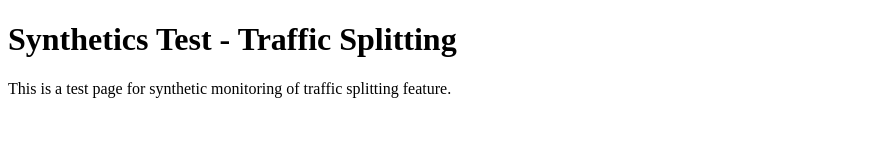
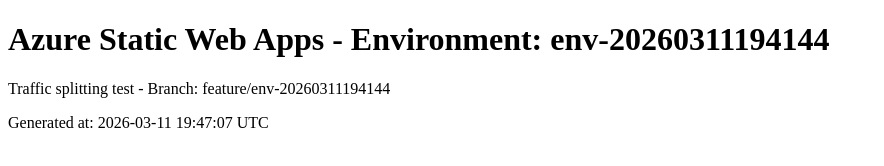
Before and after one commit to skylathadani-ms/synthetics-swa-traffic-20260311194144, a plain HTML site: page index.html in a window 1280 px wide. Shown: the whole page, without its empty margins (0-884 px from the left). Drawn offline with Linux system fonts and the light colour scheme.

Commit message:
Update index.html for env-20260311194144

```diff
--- a/index.html
+++ b/index.html
@@ -1,10 +1,11 @@
 <!DOCTYPE html>
 <html>
 <head>
-<title>Synthetics Test - Traffic Splitting</title>
+<title>Environment: env-20260311194144</title>
 </head>
 <body>
-<h1>Synthetics Test - Traffic Splitting</h1>
-<p>This is a test page for synthetic monitoring of traffic splitting feature.</p>
+<h1>Azure Static Web Apps - Environment: env-20260311194144</h1>
+<p>Traffic splitting test - Branch: feature/env-20260311194144</p>
+<p>Generated at: 2026-03-11 19:47:07 UTC</p>
 </body>
 </html>
```
